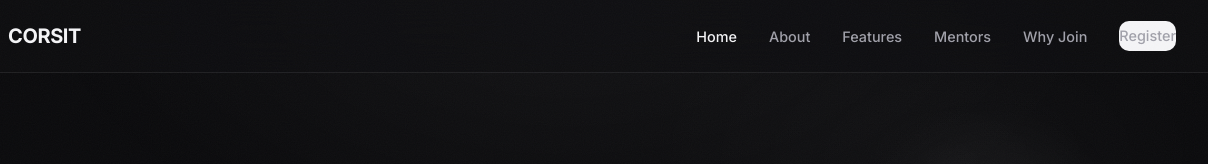
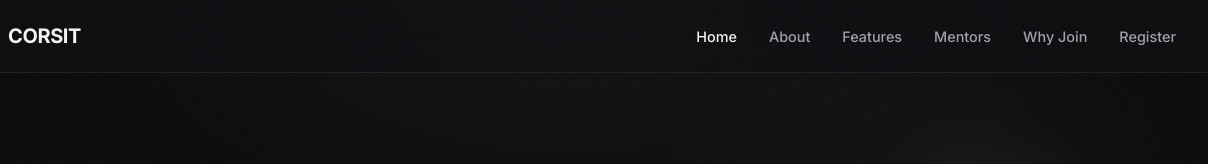
Before and after one commit to mithun-r13/Registration_Form, a website: page index.html in a window 1280 px wide. Shown: the top 164 px of the page, 72-1280 px from the left. Drawn offline with nearby package versions, Linux system fonts and the light colour scheme.

Commit message:
registerbutton

```diff
--- a/index.html
+++ b/index.html
@@ -57,7 +57,7 @@
         <li><a href="#features">Features</a></li>
         <li><a href="#mentors">Mentors</a></li>
         <li><a href="#why-attend">Why Join</a></li>
-        <li><a href="register.html" class="btn btn-primary btn-sm">Register</a></li>
+        <li><a href="register.html">Register</a></li>
       </ul>
 
       <!-- Hamburger Menu -->
```
Also changed, not shown: register.html (+1 -1 lines).
